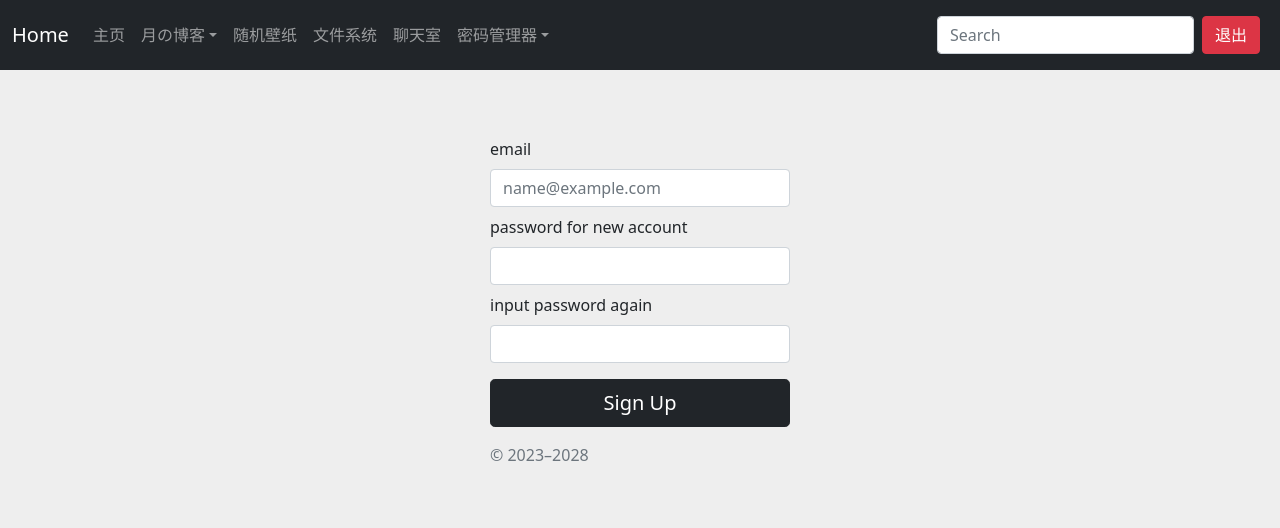
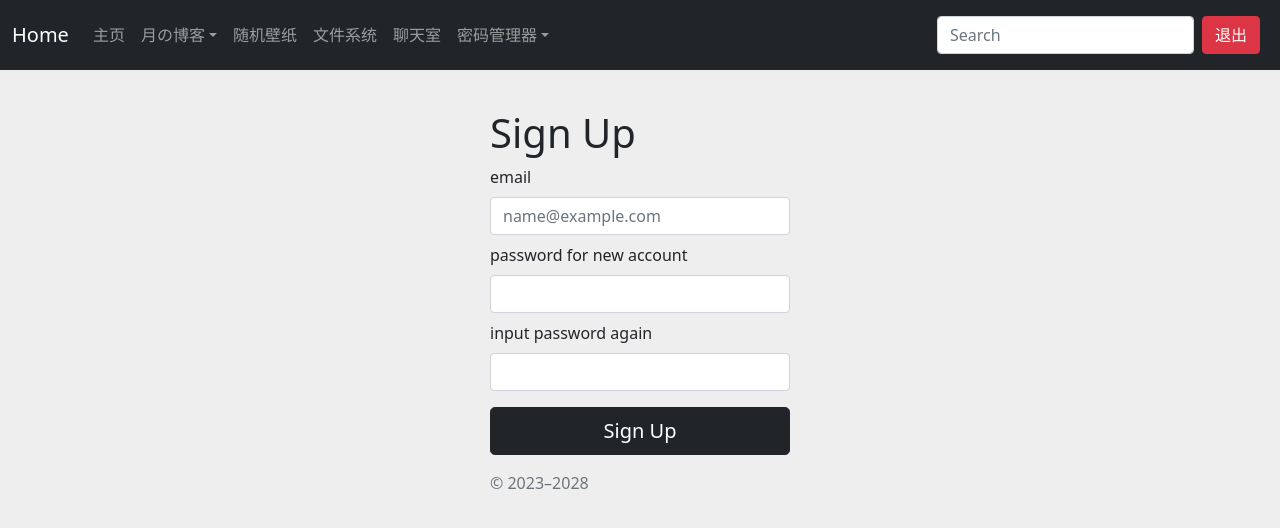
Before and after one commit to kanosc/mysite, a Vue app: page /keysignup in a window 1280 px wide. Shown: the top 528 px of the page. Built offline with nearby package versions, Linux system fonts and the light colour scheme.

Commit message:
add head

```diff
--- a/src/views/KeySignUp.vue
+++ b/src/views/KeySignUp.vue
@@ -35,6 +35,7 @@ const keySignUp = async () => {
         <main class="form-signin w-100 mx-auto">
             <form action="/#" method="post" @submit.prevent="keySignUp()" ref="signupForm">
                 <!-- <label for="inputid" class="form-label">{{ props.option }}</label> -->
+                <h1>Sign Up</h1>
                 <label for="t-name" class="form-label">email</label>
                 <input type="email" id="t-name" class="form-control" name="email" v-model="username"
                     placeholder="name@example.com">
```
